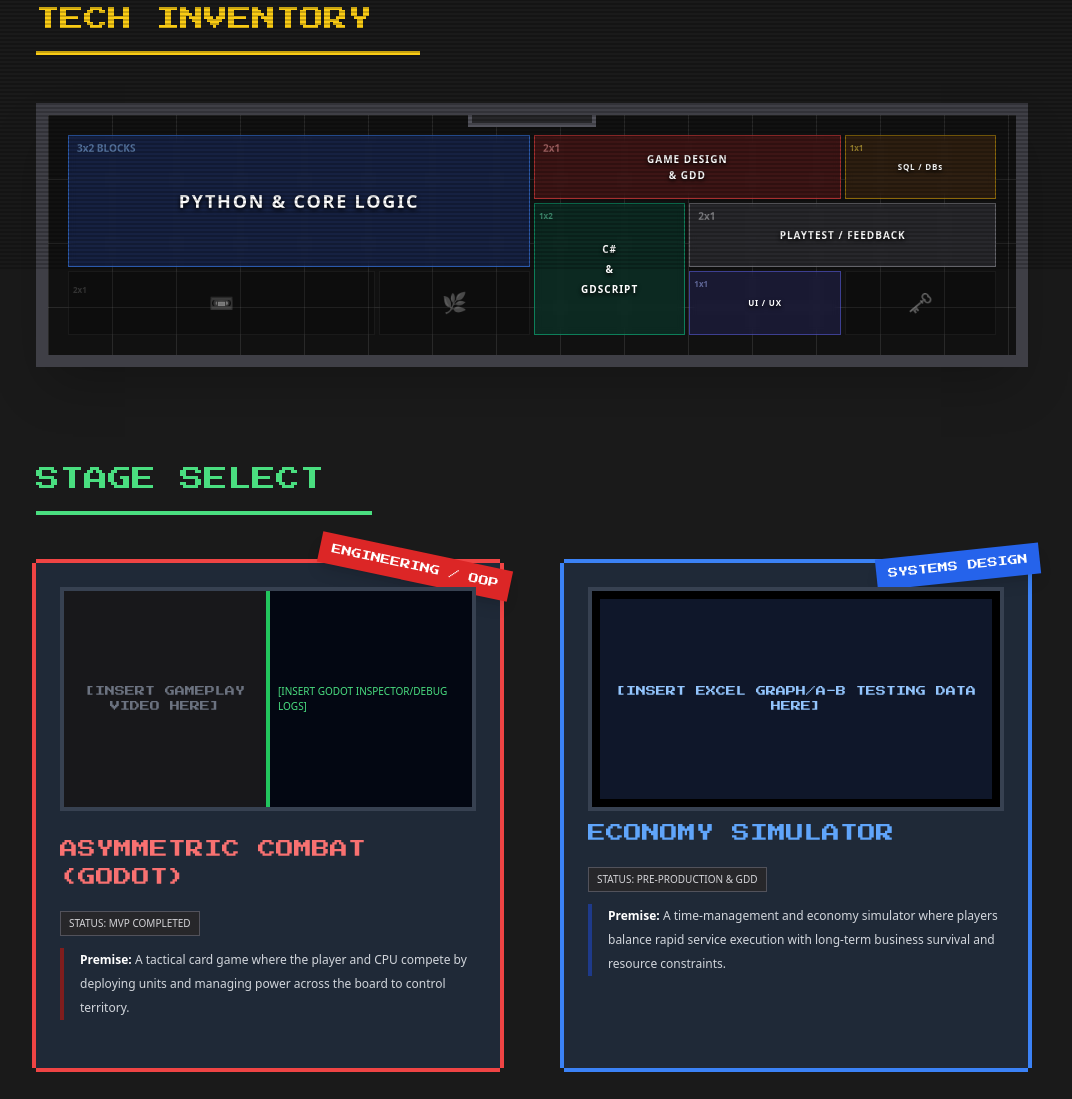
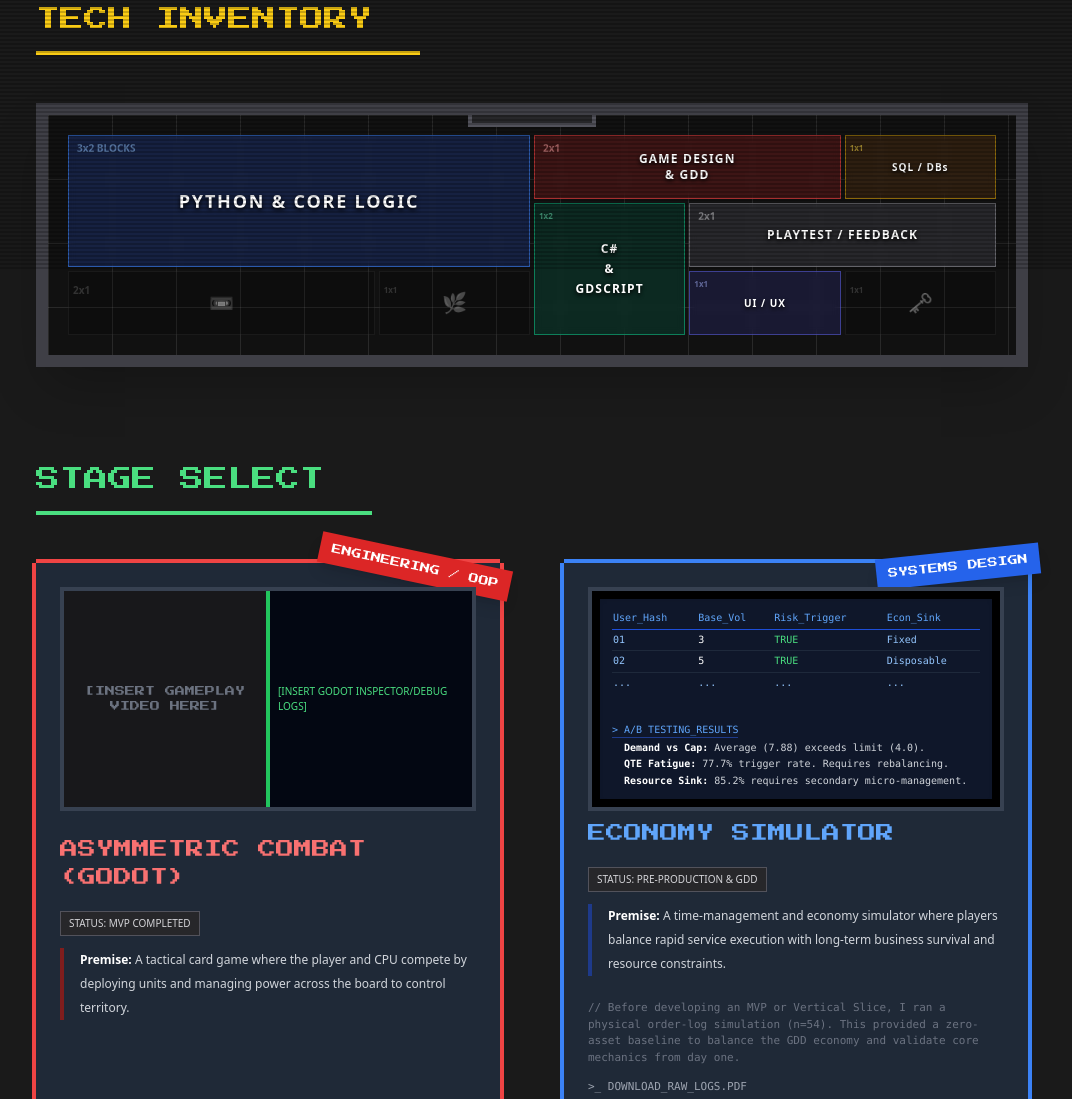
Before and after one commit to AimLion/AimLion.github.io, a plain HTML site: page index.html in a window 1280 px wide. Shown: the part 531-1630 px from the top of the page, without its empty margins (108-1180 px from the left). Drawn offline with nearby package versions, Linux system fonts and the light colour scheme.

Commit message:
Details added to the "Economic Simulator" project

```diff
--- a/index.html
+++ b/index.html
@@ -197,47 +197,48 @@
                     <!-- GAME DESIGN & GDD (2x1) -->
                     <div class="col-span-2 md:col-span-2 row-span-1 bg-red-900/40 border border-red-500/60 hover:bg-red-800/60 hover:border-red-400 transition-colors cursor-crosshair flex flex-col items-center justify-center relative backdrop-blur-sm">
                         <div class="absolute top-1 left-2 text-red-300/50 text-[10px]">2x1</div>
-                        <span class="text-white tracking-widest text-[10px] text-center drop-shadow-[0_2px_2px_rgba(0,0,0,1)]">GAME DESIGN<br>& GDD</span>
+                        <span class="text-white tracking-widest text-[12px] text-center drop-shadow-[0_2px_2px_rgba(0,0,0,1)]">GAME DESIGN<br>& GDD</span>
                     </div>
 
                     <!-- SQL / DBs (1x1) -->
                     <div class="col-span-2 md:col-span-1 row-span-1 bg-yellow-900/30 border border-yellow-500/50 hover:bg-yellow-800/50 hover:border-yellow-400 transition-colors cursor-crosshair flex flex-col items-center justify-center relative backdrop-blur-sm">
                         <div class="absolute top-1 left-1 text-yellow-300/50 text-[8px]">1x1</div>
-                        <span class="text-white tracking-widest text-[8px] text-center drop-shadow-[0_2px_2px_rgba(0,0,0,1)]">SQL / DBs</span>
+                        <span class="text-white tracking-widest text-[10px] text-center drop-shadow-[0_2px_2px_rgba(0,0,0,1)]">SQL / DBs</span>
                     </div>
 
                     <!-- C# / GDSCRIPT (1x2) -->
                     <div class="col-span-2 md:col-span-1 row-span-2 bg-emerald-900/40 border border-emerald-500/60 hover:bg-emerald-800/60 hover:border-emerald-400 transition-colors cursor-crosshair flex flex-col items-center justify-center relative backdrop-blur-sm">
                         <div class="absolute top-1 left-1 text-emerald-300/50 text-[8px]">1x2</div>
-                        <span class="text-white tracking-widest text-[10px] text-center drop-shadow-[0_2px_2px_rgba(0,0,0,1)] flex flex-col gap-1"><span>C#</span><span>&</span><span>GDSCRIPT</span></span>
+                        <span class="text-white tracking-widest text-[12px] text-center drop-shadow-[0_2px_2px_rgba(0,0,0,1)] flex flex-col gap-1"><span>C#</span><span>&</span><span>GDSCRIPT</span></span>
                     </div>
 
                     <!-- PLAYTEST / FEEDBACK (2x1) -->
                     <div class="col-span-2 md:col-span-2 row-span-1 bg-zinc-700/50 border border-zinc-400/50 hover:bg-zinc-600/50 hover:border-white transition-colors cursor-crosshair flex flex-col items-center justify-center relative backdrop-blur-sm">
                         <div class="absolute top-1 left-2 text-zinc-300/50 text-[10px]">2x1</div>
-                        <span class="text-white tracking-widest text-[10px] drop-shadow-[0_2px_2px_rgba(0,0,0,1)]">PLAYTEST / FEEDBACK</span>
+                        <span class="text-white tracking-widest text-[12px] drop-shadow-[0_2px_2px_rgba(0,0,0,1)]">PLAYTEST / FEEDBACK</span>
                     </div>
 
-                    <!-- EMPTY SLOTS / EMOJIS -->
                     <!-- Slot: Cinta de Guardado (2x1) -->
-                    <div class="col-span-2 md:col-span-2 row-span-1 border border-zinc-700/50 bg-black/40 flex items-center justify-center text-xl grayscale opacity-50 hover:grayscale-0 hover:opacity-100 transition-all cursor-pointer relative" title="Save File">
-                        <div class="absolute top-1 left-1 text-zinc-600 text-[8px]">2x1</div>
+                    <div class="col-span-2 md:col-span-2 row-span-1 border border-zinc-700/50 bg-black/40 flex items-center justify-center text-xl grayscale opacity-50 hover:grayscale-0 hover:opacity-100 transition-all cursor-crosshair relative" title="Save File">
+                        <div class="absolute top-1 left-1 text-zinc-600 text-[10px]">2x1</div>
                         📼
                     </div>
 
                     <!-- Slot: Hierba Verde (1x1) -->
-                    <div class="col-span-1 md:col-span-1 row-span-1 border border-zinc-700/50 bg-black/40 flex items-center justify-center text-xl grayscale opacity-50 hover:grayscale-0 hover:opacity-100 transition-all cursor-pointer relative" title="Green Herb">
+                    <div class="col-span-1 md:col-span-1 row-span-1 border border-zinc-700/50 bg-black/40 flex items-center justify-center text-xl grayscale opacity-50 hover:grayscale-0 hover:opacity-100 transition-all cursor-crosshair relative" title="Green Herb">
+                        <div class="absolute top-1 left-1 text-zinc-600 text-[8px]">1x1</div>
                         🌿
                     </div>
 
                     <!-- Slot: UI/UX (1x1) -->
                     <div class="col-span-1 md:col-span-1 row-span-1 bg-indigo-900/30 border border-indigo-500/50 hover:bg-indigo-800/50 hover:border-indigo-400 transition-colors cursor-crosshair flex flex-col items-center justify-center relative backdrop-blur-sm">
                         <div class="absolute top-1 left-1 text-indigo-300/50 text-[8px]">1x1</div>
-                        <span class="text-white tracking-widest text-[8px] text-center drop-shadow-[0_2px_2px_rgba(0,0,0,1)]">UI / UX</span>
+                        <span class="text-white tracking-widest text-[10px] text-center drop-shadow-[0_2px_2px_rgba(0,0,0,1)]">UI / UX</span>
                     </div>
 
                     <!-- Slot: Llave (1x1) -->
-                    <div class="col-span-1 md:col-span-1 row-span-1 border border-zinc-700/50 bg-black/40 flex items-center justify-center text-xl grayscale opacity-50 hover:grayscale-0 hover:opacity-100 transition-all cursor-pointer relative" title="Master Key">
+                    <div class="col-span-1 md:col-span-1 row-span-1 border border-zinc-700/50 bg-black/40 flex items-center justify-center text-xl grayscale opacity-50 hover:grayscale-0 hover:opacity-100 transition-all cursor-crosshair relative" title="Master Key">
+                        <div class="absolute top-1 left-1 text-zinc-600 text-[8px]">1x1</div>
                         🗝️
                     </div>
                 </div>
@@ -288,8 +289,51 @@
                     </div>
 
                     <div class="bg-black h-56 mb-2 flex items-center justify-center border-4 border-gray-700 overflow-hidden relative p-2">
-                        <div class="w-full h-full flex items-center justify-center bg-slate-900 text-[10px] text-blue-300 text-center">
-                            [INSERT EXCEL GRAPH/A-B TESTING DATA HERE]
+                        <!-- Reemplazar el div interno bg-slate-900 con este código -->
+                        <div class="w-full h-full flex flex-col justify-start bg-slate-900 text-[9px] lg:text-[10px] text-blue-300 p-3 overflow-hidden font-mono leading-tight shadow-inner">
+                            <!-- Mini Tabla de Datos -->
+                            <table class="w-full text-left border-collapse mb-2">
+                                <thead>
+                                <tr class="border-b border-blue-700 text-blue-400">
+                                    <th class="pb-1 font-normal">User_Hash</th>
+                                    <th class="pb-1 font-normal">Base_Vol</th>
+                                    <th class="pb-1 font-normal">Risk_Trigger</th>
+                                    <th class="pb-1 font-normal">Econ_Sink</th>
+                                </tr>
+                                </thead>
+                                <tbody>
+                                <tr class="border-b border-slate-800">
+                                    <td class="py-1">01</td>
+                                    <td class="py-1 text-white">3</td>
+                                    <td class="py-1 text-green-400">TRUE</td>
+                                    <td class="py-1">Fixed</td>
+                                </tr>
+                                <tr class="border-b border-slate-800">
+                                    <td class="py-1">02</td>
+                                    <td class="py-1 text-white">5</td>
+                                    <td class="py-1 text-green-400">TRUE</td>
+                                    <td class="py-1">Disposable</td>
+                                </tr>
+                                <tr>
+                                    <td class="py-1">...</td>
+                                    <td class="py-1">...</td>
+                                    <td class="py-1">...</td>
+                                    <td class="py-1">...</td>
+                                </tr>
+                                </tbody>
+                            </table>
+
+                            <!-- Hallazgos (Opción 2 adaptada) -->
+                            <div class="mt-auto">
+                                <p class="text-blue-400 mb-1 border-b border-blue-900 inline-block">
+                                > A/B TESTING_RESULTS
+                                </p>
+                                <ul class="list-square pl-3 space-y-1 text-gray-300">
+                                    <li><span class="text-white font-bold">Demand vs Cap:</span> Average (7.88) exceeds limit (4.0).</li>
+                                    <li><span class="text-white font-bold">QTE Fatigue:</span> 77.7% trigger rate. Requires rebalancing.</li>
+                                    <li><span class="text-white font-bold">Resource Sink:</span> 85.2% requires secondary micro-management.</li>
+                                </ul>
+                            </div>
                         </div>
                     </div>
 
@@ -300,6 +344,13 @@
                     <p class="text-[12px] text-gray-300 leading-6 mb-6 font-sans border-l-4 border-blue-900 pl-4">
                         <strong class="text-white">Premise:</strong> A time-management and economy simulator where players balance rapid service execution with long-term business survival and resource constraints.
                     </p>
+
+                    <p class="text-[11px] text-gray-500 font-mono mb-1">
+                        // Before developing an MVP or Vertical Slice, I ran a physical order-log simulation (n=54). This provided a zero-asset baseline to balance the GDD economy and validate core mechanics from day one.
+                    </p>
+                    <a href="./assets/EconomySimulator_RAW_LOGS.pdf" target="_blank" class="inline-block text-[11px] font-mono text-gray-400 hover:text-green-400 transition-colors cursor-pointer">
+                        >_ DOWNLOAD_RAW_LOGS.PDF
+                    </a>
                 </article>
 
                 <!-- PROYECTO 3: "PASARRATO" (Python Terminal) -->
```
Also changed, not shown: 1 other file.
